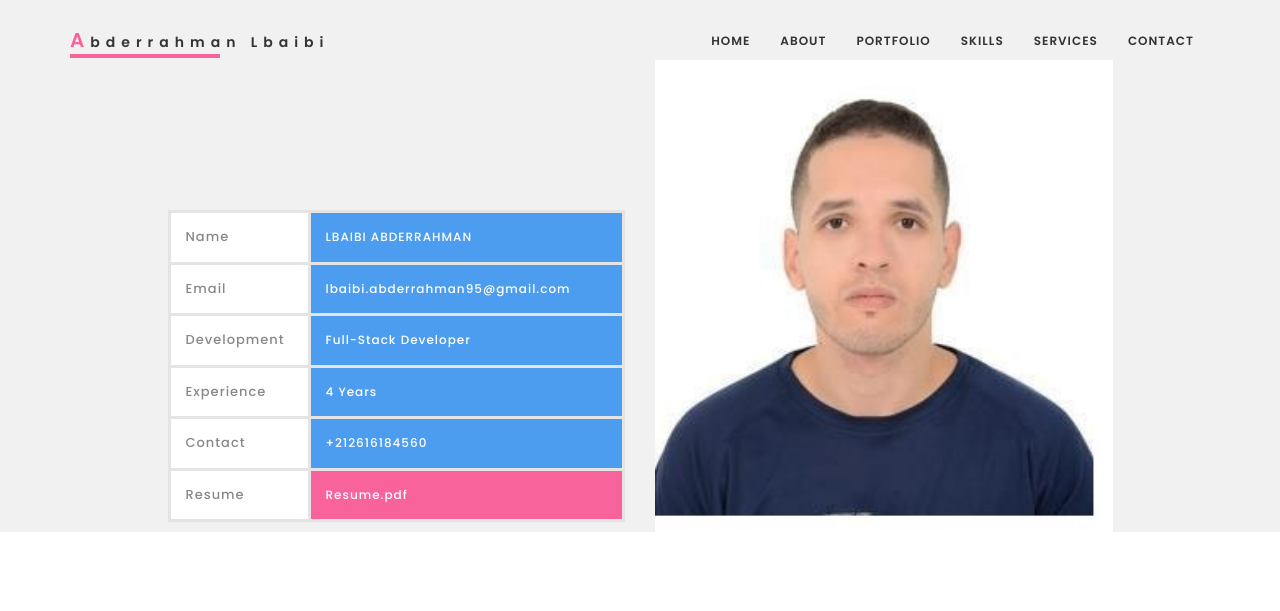
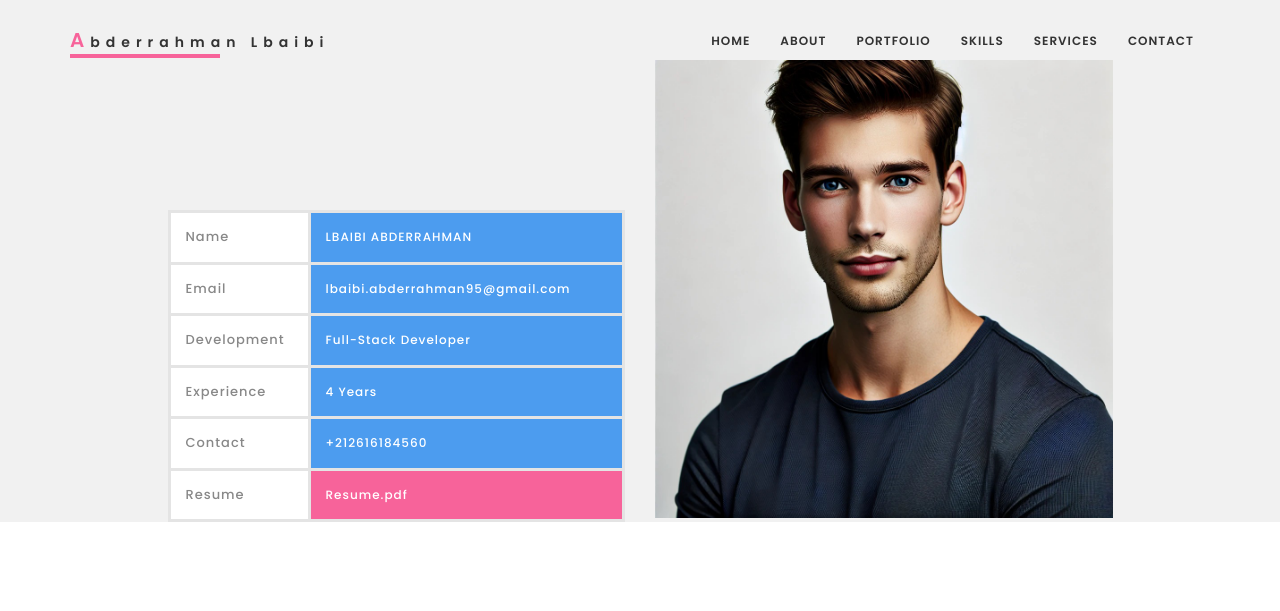
Before and after one commit to abderrahman337/Portfolio-, a plain HTML site: page index.html in a window 1280 px wide. Shown: the top 611 px of the page. Drawn offline with Linux system fonts and the light colour scheme.

Commit message:
Update index.html

```diff
--- a/index.html
+++ b/index.html
@@ -147,7 +147,7 @@
 
         <div class="col-md-5 col-sm-6">
           <div class="me-image">
-            <img src="images/bg/Pro.jpg" alt="">
+            <img src="images/bg/profile.jpg" alt="">
           </div>
         </div>
       </div>
```
